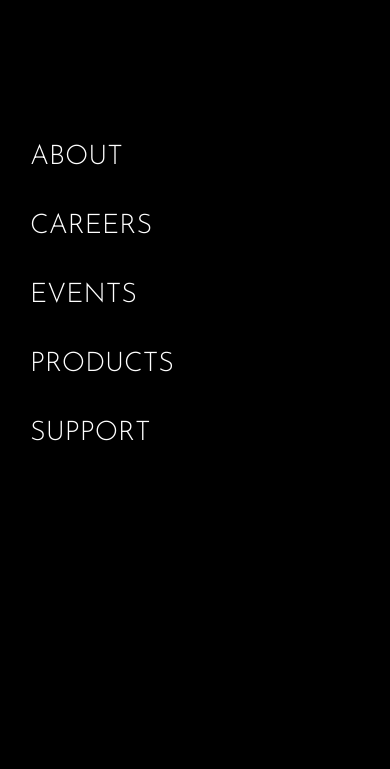
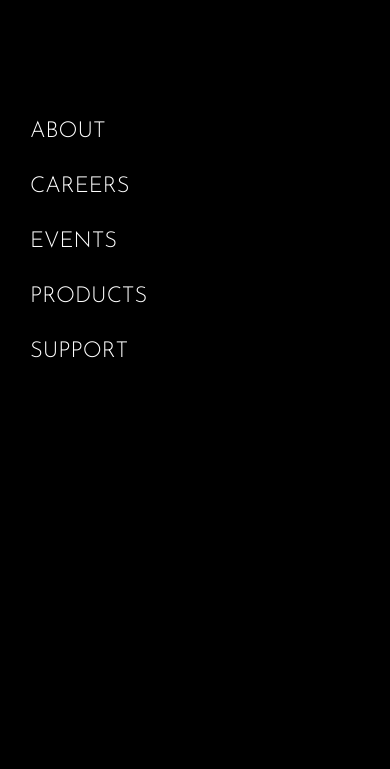
Before and after one commit to DaliborBn/loopstudios, a plain HTML site: page index.html in a window 390 px wide. Both pictures are taken after a click on the element 345 px from the left and 55 px from the top of the page. Shown: the part 74-843 px from the top of the page. Drawn offline with Linux system fonts and the light colour scheme.

Commit message:
Update style.css

```diff
--- a/style.css
+++ b/style.css
@@ -93,10 +93,10 @@ a {
   }
 .nav-menu li a {
     display: inline-block;
-    font-size: 2.7rem;
+    font-size: 2.2rem;
 }
 .nav-item {
-    margin: 1.4rem 0;
+    margin: 0.7rem 0;
     padding-left: 3rem;
 }
 #hamburgerRow {
@@ -110,7 +110,7 @@ a {
     font-size: 3rem;
     text-transform: lowercase;
     padding-top: 3rem;
-    padding-bottom: 12rem;
+    padding-bottom: 10rem;
 }
 #hamburgerRow a {
     font-family: var(--alata);
@@ -120,6 +120,11 @@ a {
 }
 #hamburgerRow img {
     width: 30px;
+}
+.hamburger:focus,
+.hamburger:active {
+    outline: none;
+    box-shadow: none;
 }
 
 #headerCenterWrapper {
```
